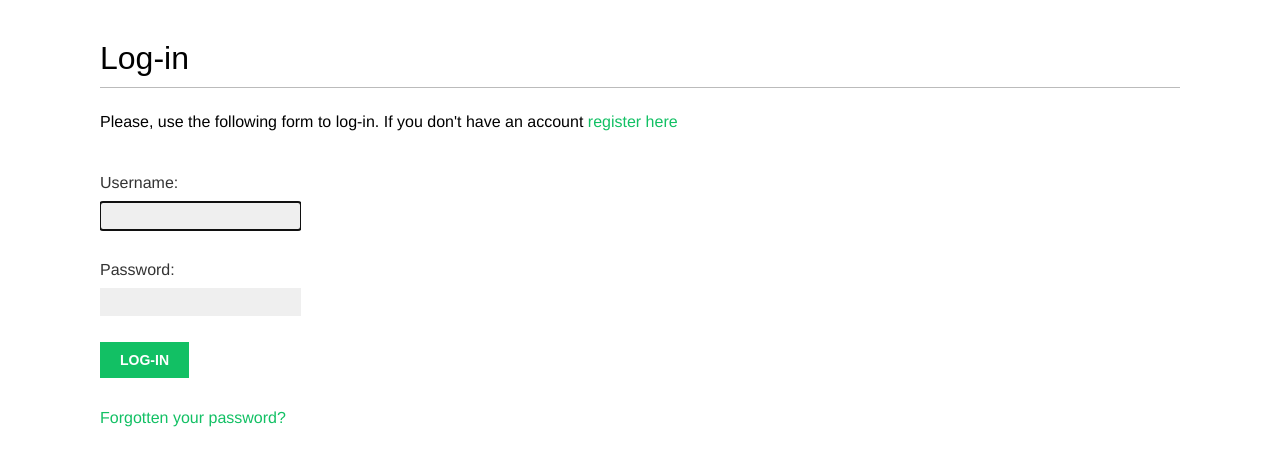
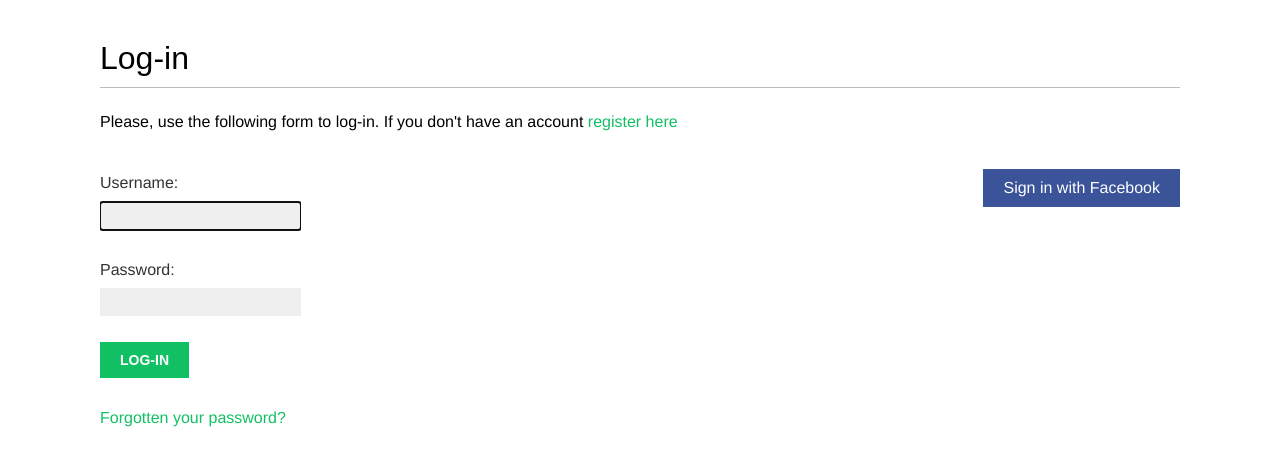
Before and after one commit to KonstantinovD/python_social_network, a Django app: page /account/login/ in a window 1280 px wide. Shown: the part 47-510 px from the top of the page. Run offline with Django 3.2, Linux system fonts and the light colour scheme; some web fonts are replaced.

Commit message:
facebook authentication (not working due to https)

```diff
--- a/bookmarks/urls.py
+++ b/bookmarks/urls.py
@@ -21,6 +21,7 @@ from django.conf.urls.static import static
 urlpatterns = [
     path('admin/', admin.site.urls),
     path('account/', include('account.urls')),
+    path('social-auth/', include('social_django.urls', namespace='social')),
 ]
 
 # Функция static() подходит только для локальной разработки, но не для применения на боевых серверах.
--- a/templates/registration/login.html
+++ b/templates/registration/login.html
@@ -21,4 +21,10 @@
             <p><a href="{% url "password_reset" %}">Forgotten your password?</a></p>
         </form>
     </div>
+    <div class="social">
+        <ul>
+            <li class="facebook"><a href="{% url "social:begin" "facebook" %}">
+            Sign in with Facebook</a></li>
+        </ul>
+    </div>
 {% endblock %}
```
Also changed, not shown: bookmarks/settings.py (+7 -0 lines).
